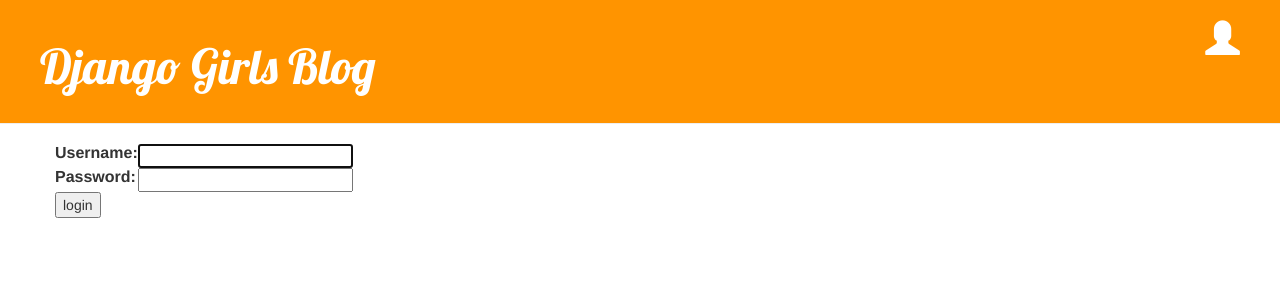
After one commit to robertovieira/my_first_blog, a Django app: page /accounts/login/ in a window 1280 px wide. The commit adds this page. Shown: the top 300 px of the page. Run offline with Django 3.2, Linux system fonts and the light colour scheme; some libraries are stand-ins or nearby versions.

Commit message:
Controle de acesso adicionado e funcionando.

```diff
--- a/blog/models.py
+++ b/blog/models.py
@@ -14,7 +14,7 @@ class Post(models.Model):
 
 	def publish(self):
 		self.published_date = timezone.now()
-		self.save
+		self.save()
 
 	def __str__(self):
 		return self.title
--- a/blog/static/css/blog.css
+++ b/blog/static/css/blog.css
@@ -19,7 +19,7 @@ h1, h2, h3, h4 {
 }
 
 .date {
-    /*float: right;*/
+    float: right;
     color: #828282;
 }
 
@@ -39,7 +39,7 @@ h1, h2, h3, h4 {
 }
 
 .post {
-    margin-bottom: 70px;
+    margin-bottom: 40px;
 }
 
 .post h1 a, .post h1 a:visited {
--- a/blog/templates/blog/base.html
+++ b/blog/templates/blog/base.html
@@ -9,8 +9,13 @@
     </head>
     <body>
         <div class="page-header">
-            <a href="{% url 'blog.views.post_new' %}" class="top-menu"><span class="glyphicon glyphicon-plus"></span></a>
-            <a href="{% url 'post_draft_list' %}" class="top-menu"><span class="glyphicon glyphicon-edit"></span></a>
+            {% if user.is_authenticated %}
+                <a href="{% url 'blog.views.post_new' %}" class="top-menu"><span class="glyphicon glyphicon-plus"></span></a>
+                <a href="{% url 'post_draft_list' %}" class="top-menu"><span class="glyphicon glyphicon-edit"></span></a>
+                <p class="top-menu">Usuário: <small><a href="{% url 'django.contrib.auth.views.logout' %}">{{ user.username }}</a></small>
+            {% else %}
+                <a href="{% url 'django.contrib.auth.views.login' %}" class="top-menu"><span class="glyphicon glyphicon-user"></span></a>
+            {% endif %}
             <h1><a href="/">Django Girls Blog</a></h1>
         </div>
         <div class="content container">
--- /dev/null
+++ b/blog/templates/registration/login.html
@@ -0,0 +1,21 @@
+{% extends "blog/base.html" %}
+
+{% block content %}
+	{% if form.errors %}
+		<p>Your	username and password didn't match. Please try again.</p>
+	{% endif %}
+	<form method="post" action="{% url 'django.contrib.auth.views.login' %}"> {% csrf_token %}
+		<table>
+			<tr>
+				<td>{{ form.username.label_tag }}</td>
+				<td>{{ form.username }}</td>
+			</tr>
+			<tr>
+				<td>{{ form.password.label_tag }}</td>
+				<td>{{ form.password }}</td>
+			</tr>
+		</table>
+		<input type="submit" value="login"/>
+		<input type="hidden" name="next" value="{{ next }}"/>
+	</form>
+{% endblock %}
--- a/blog/urls.py
+++ b/blog/urls.py
@@ -8,4 +8,5 @@ urlpatterns = [
     url(r'^post/(?P<pk>[0-9]+)/edit/$', views.post_edit, name='post_edit'),
     url(r'^drafts/$',	views.post_draft_list,	name='post_draft_list'),
     url(r'^post/(?P<pk>[0-9]+)/publish/$', views.post_publish, name='post_publish'),
+    url(r'^post/(?P<pk>[0-9]+)/remove/$', views.post_remove, name='post_remove'),
 ]
--- a/mysite/settings.py
+++ b/mysite/settings.py
@@ -103,3 +103,5 @@ USE_TZ = True
 STATIC_URL = '/static/'
 
 STATIC_ROOT = os.path.join(BASE_DIR, 'static')
+
+LOGIN_REDIRECT_URL = '/'
--- a/mysite/urls.py
+++ b/mysite/urls.py
@@ -1,7 +1,11 @@
 from django.conf.urls import include, url
 from django.contrib import admin
 
+#admin.autodiscover()
+
 urlpatterns = [
     url(r'^admin/', include(admin.site.urls)),
+    url(r'^accounts/login/$', 'django.contrib.auth.views.login'),
+    url(r'^accounts/logout/$', 'django.contrib.auth.views.logout', {'next_page': '/'}),
     url(r'', include('blog.urls')),
 ]
```
Also changed, not shown: blog/templates/blog/post_detail.html (+8 -2 lines), blog/views.py (+16 -6 lines).
